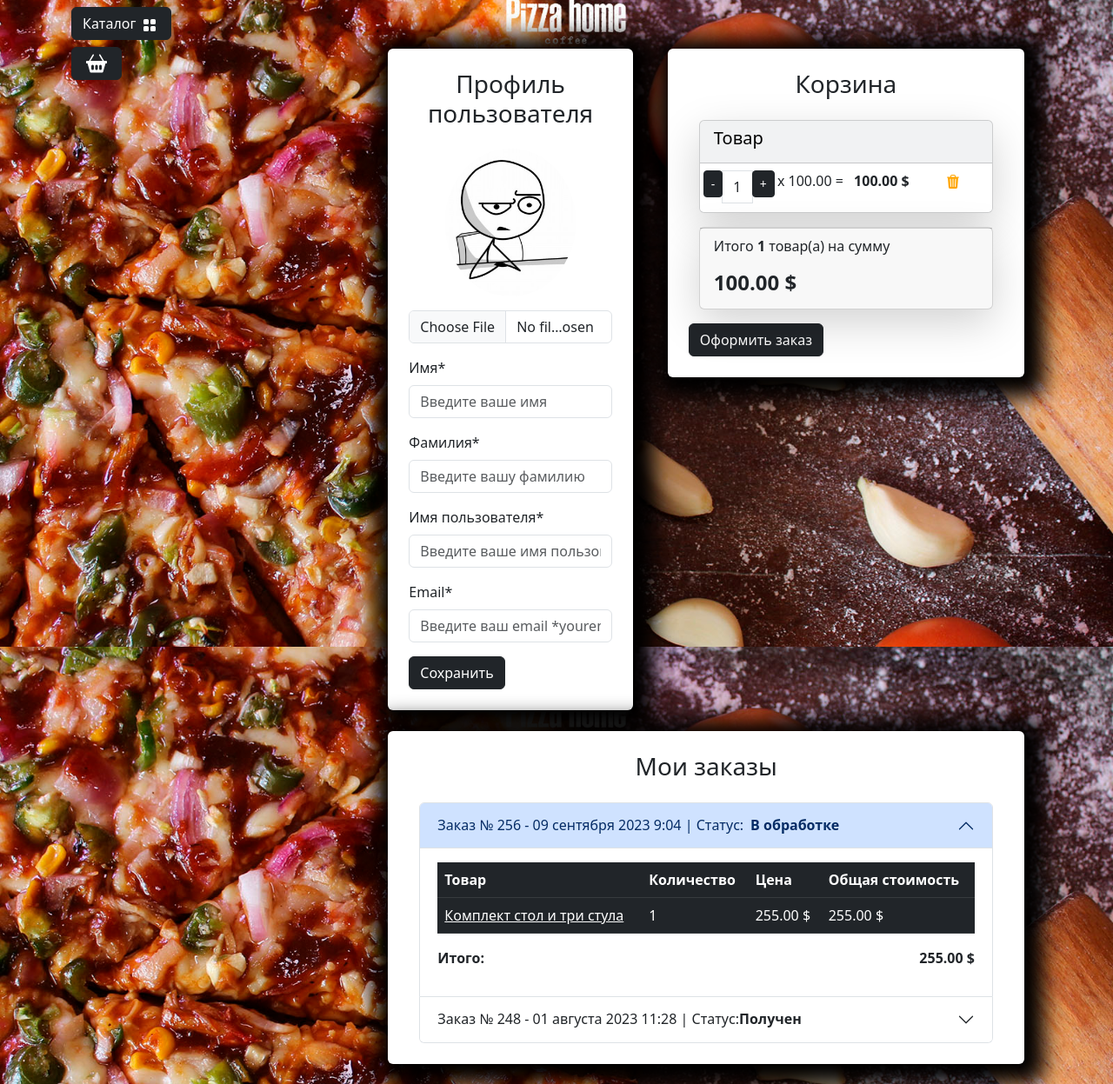
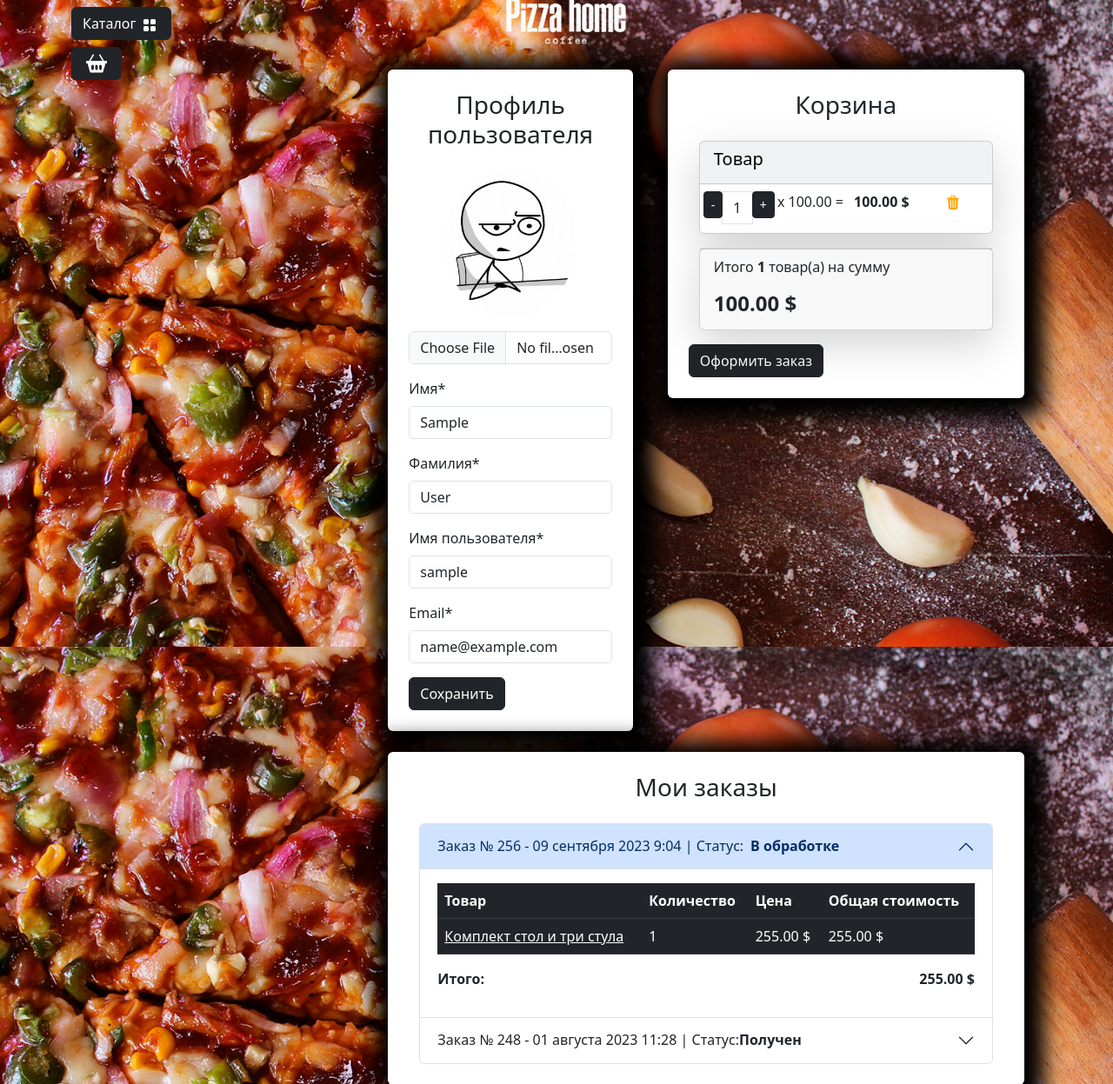
Before and after one commit to OlegforeverUkr/DjangoSiteStore, a Django app: page /user/profile/ in a window 1280 px wide. Shown: the part 56-1303 px from the top of the page at 87% size. Run offline with Django 4.2, Linux system fonts and the light colour scheme; the visitor is signed in with stand-in values (Sample User, id 1); data comes from the database, SQL or seed files in the repository; some libraries are stand-ins or nearby versions.

Commit message:
messages, profile views, logout are ready

```diff
--- a/app_main/static/deps/js/jquery-events.js
+++ b/app_main/static/deps/js/jquery-events.js
@@ -6,7 +6,7 @@
     if (notification.length > 0) {
         setTimeout(function () {
             notification.alert('close');
-        }, 7000);
+        }, 4000);
     }
 
     // При клике по значку корзины открываем всплывающее(модальное) окно
--- a/app_main/templates/main/base.html
+++ b/app_main/templates/main/base.html
@@ -181,6 +181,7 @@
                 </div>
                 <div class="col-lg-10">
                     <!-- Контент на странице -->
+                    {% include "main/notifications.html" %}
                     {% block content %}
                     {% endblock content %}
                 </div>
--- /dev/null
+++ b/app_main/templates/main/notifications.html
@@ -0,0 +1,25 @@
+{% load static %}
+
+<div class="container mt-4">
+    <div class="row justify-content-center">
+        <div class="col-md-6">
+            {% if messages %}
+                {% for message in messages %}
+                    {% if message.tags == 'success' %}
+                    <div id="notification" class="position-fixed start-50 translate-middle-x z-3 alert alert-success fade show custom-shadow" role="alert">
+                        {{ message }}
+                    </div>
+                    {% endif %}
+                    {% if message.tags == 'warning' %}
+                    <div id="notification" class="position-fixed start-50 translate-middle-x z-3 alert alert-danger fade show custom-shadow" role="alert">
+                        {{ message }}
+                    </div>
+                    {% endif %}
+                {% endfor %}
+            {% else %}
+            <div id="jq-notification" class="position-fixed start-50 translate-middle-x z-3 alert alert-success fade show custom-shadow" style="display: none;" role="alert">
+            </div>
+            {% endif %}
+        </div>
+    </div>
+</div>
--- a/app_main/templates/users/profile.html
+++ b/app_main/templates/users/profile.html
@@ -26,35 +26,65 @@
                         <div class="col-md-5">
                             <div class=" bg-white p-4 mb-4 mx-2 rounded custom-shadow">
                                 <h3 class="text-center mb-4">Профиль пользователя</h3>
-                                <form>
+                                <form action="{% url "user:profile" %}" method="post" enctype="multipart/form-data">
+                                    {% csrf_token %}
                                     <div class="row">
                                         <div class="col-md-12 mb-3 text-center">
-                                            <img src="{% static "deps/images/baseavatar.jpg" %}"
+                                            {% if user.image %}
+                                                <img src="{{ user.image.url }}"
                                                 alt="Аватар пользователя" class="img-fluid rounded-circle"
                                                 style="max-width: 150px;">
-                                            <input type="file" class="form-control mt-3" id="avatar"
-                                                accept="image/*">
+                                            {% else %}
+                                                <img src="{% static "deps/images/baseavatar.jpg" %}"
+                                                alt="Аватар пользователя" class="img-fluid rounded-circle"
+                                                style="max-width: 150px;">
+                                            {% endif %}
+                                            <input type="file" class="form-control mt-3" id="id_image"
+                                                name="image" accept="image/*">
                                         </div>
                                         <div class="col-md-12 mb-3">
-                                            <label for="firstName" class="form-label">Имя*</label>
-                                            <input type="text" class="form-control" id="firstName"
-                                                placeholder="Введите ваше имя" value="" required>
+                                            <label for="id_first_name" class="form-label">Имя*</label>
+                                            <input type="text" class="form-control" id="id_first_name"
+                                                name="first_name"
+                                                placeholder="Введите ваше имя"
+                                                value="{{ form.first_name.value }}"
+                                                required>
+                                                {% if form.first_name.errors %}
+                                                    <div class="alert alert-danger alert-dismissible fade show">{{form.first_name.errors}}</div>
+                                                {% endif %}
                                         </div>
                                         <div class="col-md-12 mb-3">
-                                            <label for="lastName" class="form-label">Фамилия*</label>
-                                            <input type="text" class="form-control" id="lastName"
-                                                placeholder="Введите вашу фамилию" value="" required>
+                                            <label for="id_last_name" class="form-label">Фамилия*</label>
+                                            <input type="text" class="form-control" id="id_last_name"
+                                                name="last_name"
+                                                placeholder="Введите вашу фамилию"
+                                                value="{{ form.last_name.value }}"
+                                                required>
+                                                {% if form.last_name.errors %}
+                                                    <div class="alert alert-danger alert-dismissible fade show">{{form.last_name.errors}}</div>
+                                                {% endif %}
                                         </div>
                                         <div class="col-md-12 mb-3">
-                                            <label for="username" class="form-label">Имя пользователя*</label>
-                                            <input type="text" class="form-control" id="username"
-                                                placeholder="Введите ваше имя пользователя" value="" required>
+                                            <label for="id_username" class="form-label">Имя пользователя*</label>
+                                            <input type="text" class="form-control" id="id_username"
+                                                name="username"
+                                                placeholder="Введите ваше имя пользователя"
+                                                value="{{ form.username.value }}"
+                                                required>
+                                                {% if form.username.errors %}
+                                                    <div class="alert alert-danger alert-dismissible fade show">{{form.username.errors}}</div>
+                                                {% endif %}
                                         </div>
                                         <div class="col-md-12 mb-3">
-                                            <label for="email" class="form-label">Email*</label>
-                                            <input type="email" class="form-control" id="email"
-                                                placeholder="Введите ваш email *youremail@example.com" value=""
+                                            <label for="id_email" class="form-label">Email*</label>
+                                            <input type="email" class="form-control" id="id_email"
+                                                name="email"
+                                                placeholder="Введите ваш email *youremail@example.com"
+                                                value="{{ form.email.value }}"
                                                 required>
+                                                {% if form.email.errors %}
+                                                    <div class="alert alert-danger alert-dismissible fade show">{{form.email.errors}}</div>
+                                                {% endif %}
                                         </div>
                                     </div>
                                     <button type="submit" class="btn btn-dark">Сохранить</button>
--- a/app_main/users/forms.py
+++ b/app_main/users/forms.py
@@ -1,5 +1,5 @@
 from django import forms
-from django.contrib.auth.forms import AuthenticationForm, UserCreationForm
+from django.contrib.auth.forms import AuthenticationForm, UserCreationForm, UserChangeForm
 from users.models import User
 
 
@@ -50,3 +50,21 @@
     email = forms.CharField()
     password1 = forms.CharField()
     password2 = forms.CharField()
+
+
+
+class ProfileForm(UserChangeForm):
+    class Meta:
+        model = User
+        fields = (
+            "image",
+            "first_name",
+            "last_name",
+            "username",
+            "email",)
+
+    image = forms.ImageField(required=False)
+    first_name = forms.CharField()
+    last_name = forms.CharField()
+    username = forms.CharField()
+    email = forms.CharField()
--- a/app_main/users/views.py
+++ b/app_main/users/views.py
@@ -1,9 +1,10 @@
-from django.contrib import auth
+from django.contrib import auth, messages
+from django.contrib.auth.decorators import login_required
 from django.http import HttpResponseRedirect
 from django.shortcuts import render
 from django.urls import reverse
 
-from users.forms import UserLoginForm, UserRegistrationForm
+from users.forms import ProfileForm, UserLoginForm, UserRegistrationForm
 
 
 def login(request):
@@ -15,6 +16,7 @@
             user = auth.authenticate(username=username, password=password)
             if user:
                 auth.login(request=request, user=user)
+                messages.success(request=request, message=f"{username}, вы вошли в свой аккаунт.")
                 return HttpResponseRedirect(reverse('main:index'))
     else:
         form = UserLoginForm()
@@ -39,13 +41,22 @@
     return render(request, "users/registration.html", context)
 
 
+@login_required
+def profile(request):
+    if request.method == "POST":
+        form = ProfileForm(data=request.POST, instance=request.user, files=request.FILES)
+        if form.is_valid():
+            form.save()
+            return HttpResponseRedirect(reverse('user:profile'))
+    else:
+        form = ProfileForm(instance=request.user)
 
-def profile(request):
-    context = {"title": "Кабинет"}
+    context = {"title": "Кабинет", "form": form}
     return render(request, "users/profile.html", context)
 
 
-
+@login_required
 def logout(request):
+    messages.warning(request=request, message="Вы вышли из аккаунта.")
     auth.logout(request=request)
     return HttpResponseRedirect(reverse('user:login'))
```
